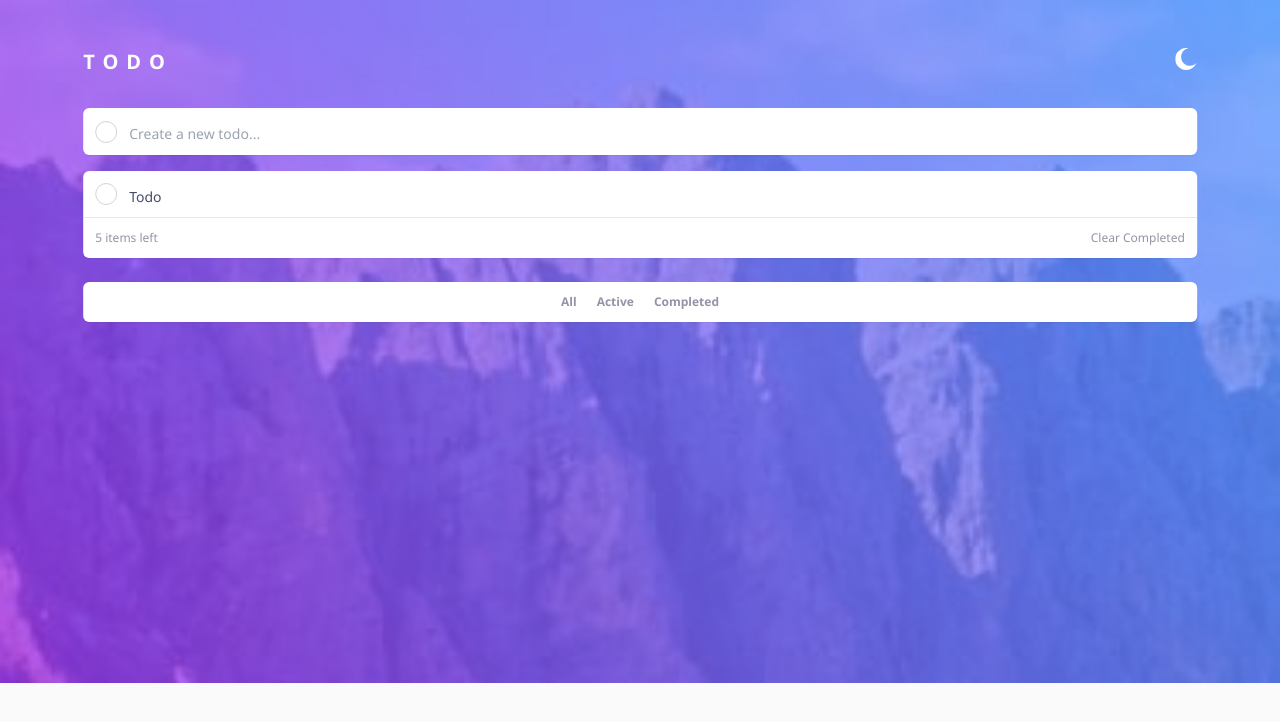
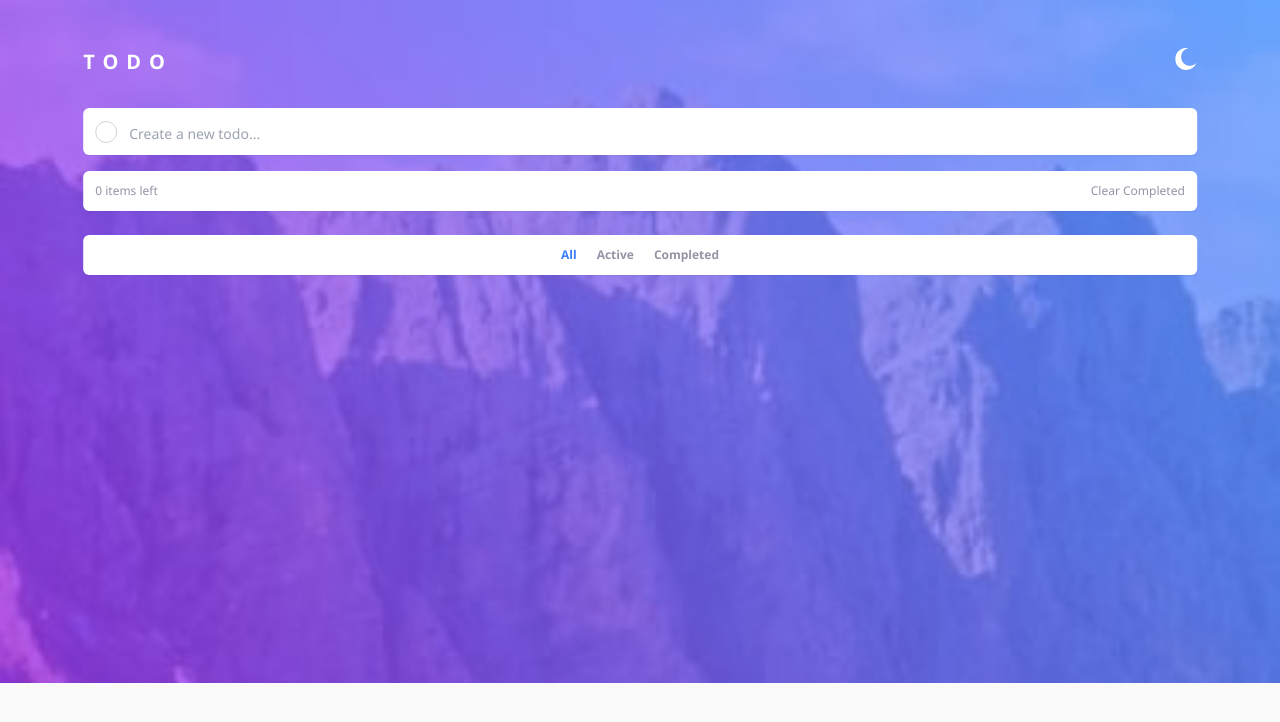
Before and after one commit to VDenchev/todo-app, a React (Create React App) app: page / in a window 1280 px wide. Shown: the top 722 px of the page. Built offline with nearby package versions, Linux system fonts and the light colour scheme.

Commit message:
Add functionality that displays and filters the todos in the array

```diff
--- a/src/Components/Content.jsx
+++ b/src/Components/Content.jsx
@@ -10,7 +10,7 @@ const Content = () => {
 		<div className="absolute top-12 left-1/2 -translate-x-1/2 w-[87%]">
 			<Title />
 			<TodoInput handleEnterKeyPress={setTodoList} />
-			<List></List>
+			<List todoList={todoList} setTodoList={setTodoList}></List>
 		</div>
 	)
 }
--- a/src/Components/List.jsx
+++ b/src/Components/List.jsx
@@ -1,17 +1,53 @@
-import React, { useState } from "react"
+import React, { useEffect, useState } from "react"
 import Todo from "./Todo.jsx"
 import Option from "./Option.jsx"
 
-const List = () => {
+const List = ({ todoList, setTodoList }) => {
+	const [option, setOption] = useState("All")
+	const [todoElements, setTodoElements] = useState([])
+
+	const allTodos = todoList
+	const activeTodos = todoList.filter((todo) => !todo.isCompleted)
+	const completedTodos = todoList.filter((todo) => todo.isCompleted)
+	useEffect(() => {
+		switch (option) {
+			case "All":
+				setTodoElements(
+					allTodos.map((todo) => (
+						<Todo isChecked={todo.isCompleted} message={todo.message}></Todo>
+					))
+				)
+				break
+			case "Active":
+				setTodoElements(
+					activeTodos.map((todo) => (
+						<Todo isChecked={todo.isCompleted} message={todo.message}></Todo>
+					))
+				)
+				break
+			case "Completed":
+				setTodoElements(
+					completedTodos.map((todo) => (
+						<Todo isChecked={todo.isCompleted} message={todo.message}></Todo>
+					))
+				)
+				break
+			default:
+				break
+		}
+	}, [option, todoList])
+
 	return (
 		<div className="bg-white rounded-md text-xs isolate shadow-sm">
-			<Todo></Todo>
+			{todoElements}
 			<div className="flex justify-between relative p-3 text-light-blue-400">
-				<p>5 items left</p>
-				<div className="flex justify-center gap-5 absolute left-0 top-16 bg-white rounded-md p-3 w-full shadow-sm">
-					<Option text="All"></Option>
-					<Option text="Active"></Option>
-					<Option text="Completed"></Option>
+				<p>{activeTodos.length} items left</p>
+				<div
+					className="flex justify-center gap-5 absolute left-0 top-16 bg-white rounded-md p-3 w-full shadow-sm"
+					onChange={(e) => setOption(e.target.id)}>
+					<Option text="All" isChecked={option === "All"} />
+					<Option text="Active" isChecked={option === "Active"} />
+					<Option text="Completed" isChecked={option === "Completed"} />
 				</div>
 				<button className="hover:text-light-blue-500 transition duration-200">
 					Clear Completed
--- a/src/Components/Option.jsx
+++ b/src/Components/Option.jsx
@@ -1,13 +1,13 @@
 import React from "react"
 
-const Option = ({ text }) => {
+const Option = ({ text, isChecked }) => {
 	return (
 		<>
 			<input
 				type="radio"
 				name="buttons"
 				id={text}
-				value="4"
+				checked={isChecked}
 				className="hidden [&+*]:checked:text-blue"
 			/>
 			<label
--- a/src/Components/Todo.jsx
+++ b/src/Components/Todo.jsx
@@ -1,17 +1,16 @@
 import React from "react"
 import Cross from "../Images/icon-cross.svg"
 import Check from "../Images/icon-check.svg"
-const Todo = () => {
+const Todo = ({ isChecked, message }) => {
 	return (
 		<div className="flex gap-3 p-3 border-b group">
 			<input
 				type="radio"
-				name="Completed"
-				id=""
+				checked={isChecked}
 				className="w-5 h-5 before:-z-[1] before:-m-[2px] cursor-pointer [&+*]:checked:line-through [&+*]:checked:text-light-blue-400 appearance-none rounded-full border border-light-blue-300 checked:border-transparent before:content-check before:absolute before:rounded-full before:w-6 before:h-6 before:bg-gradient-to-br before:text-center before:leading-7 overflow-hidden before:from-gradient1 before:to-gradient2 before:scale-0 before:checked:scale-100 before:transition-all before:delay-200 delay-200 hover:border-transparent box-content before:hover:scale-100 bg-white checked:bg-transparent transition-all"
 			/>
 			<p className="my-auto mr-auto -mb-[2px] text-light-blue-500 transition-all delay-200 text-sm">
-				Todo
+				{message}
 			</p>
 			<button className="w-3 h-3 self-center opacity-0 group-hover:opacity-100 transition-all delay-200">
 				<img src={Cross} alt="X" />
```
